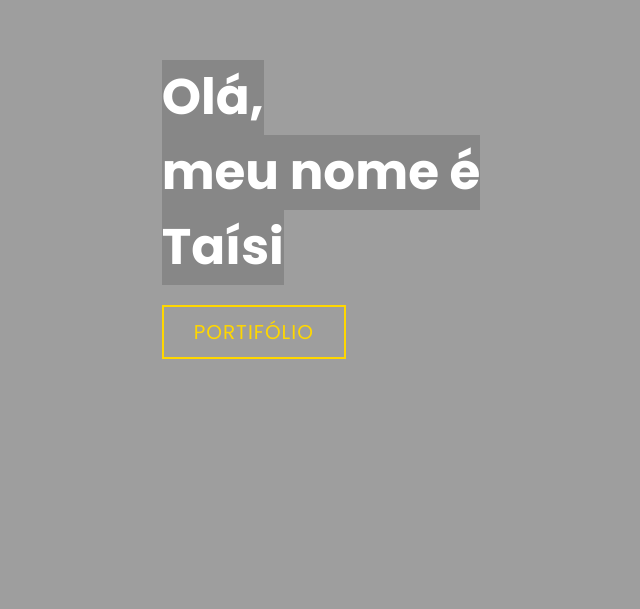
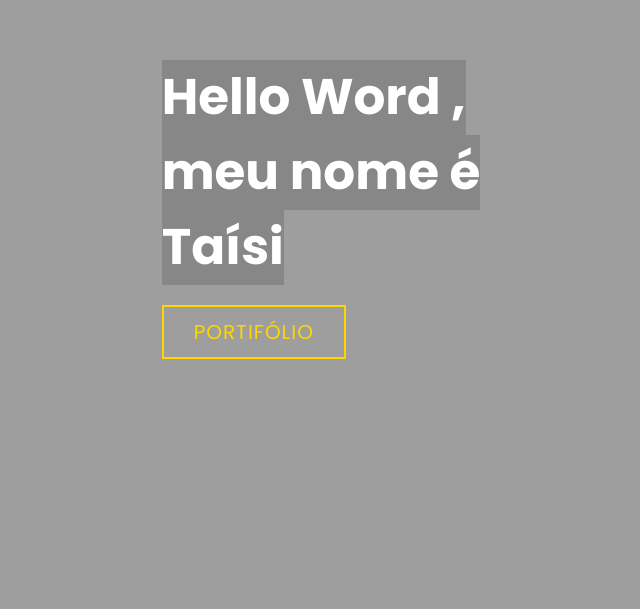
Before and after one commit to taisiinacio/Portifolio_Taisi, a plain HTML site: page index.html in a window 1280 px wide. Shown: the part 191-800 px from the top of the page, without its empty margins (319-959 px from the left). Drawn offline with Linux system fonts and the light colour scheme.

Commit message:
update hello

```diff
--- a/index.html
+++ b/index.html
@@ -12,7 +12,7 @@
         <section id="presentation">
             <div class="presentation container">
                 <div>
-                    <h1>Olá,<span></span></h1>
+                    <h1>Hello Word ,<span></span></h1>
                     <h1>meu nome é<span></span></h1>
                     <h1>Taísi<span></span></h1>
                     <a href="#portfolio" type="button" class="cta">Portifólio</a>
```
